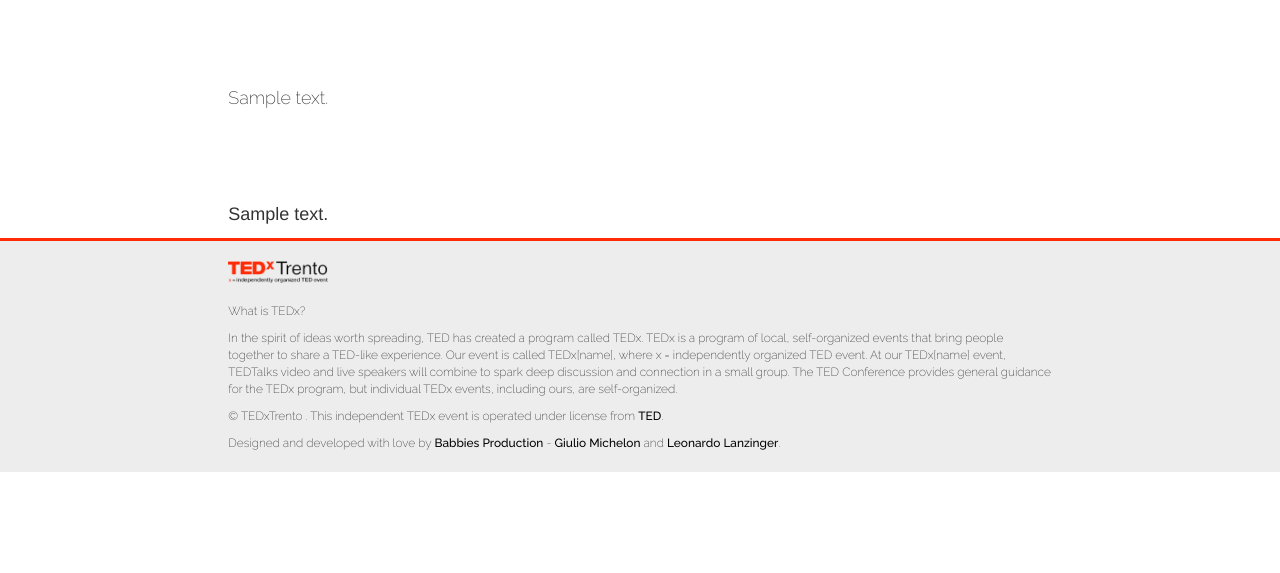
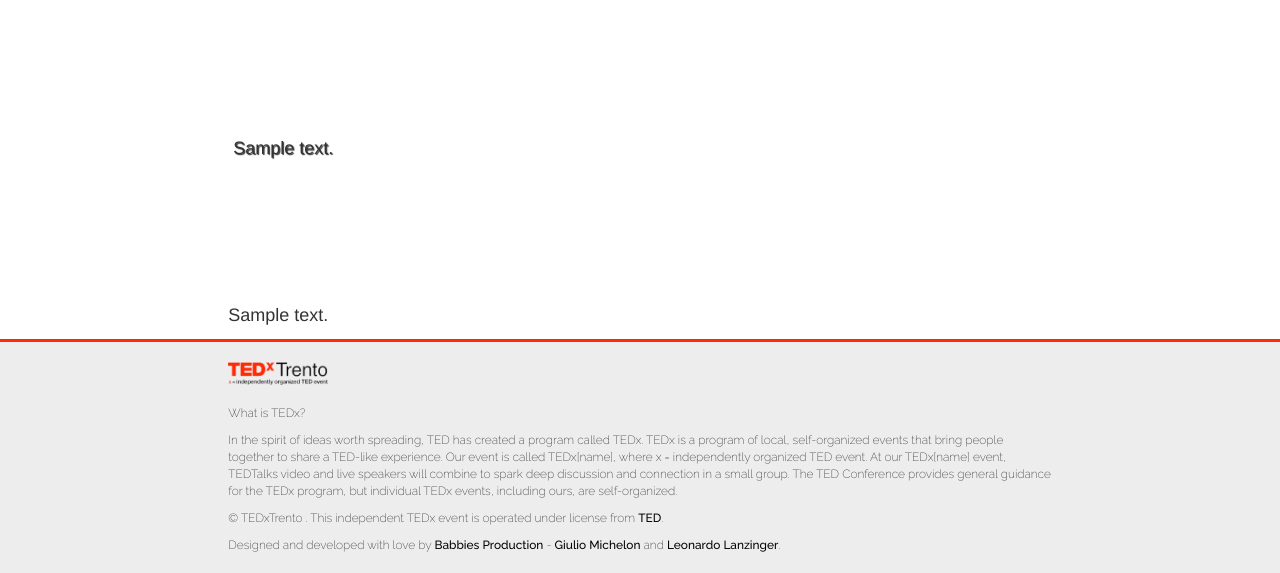
Before and after one commit to Juleship/TEDxTrento, a WordPress theme: template page-templates/page-team.php in a window 1280 px wide. Shown: the part 79-652 px from the top of the page. Run offline with PHP 8.4 and a stand-in for WordPress, Linux system fonts and the light colour scheme; the site name, menu and one post (Sample post) are stand-ins, and other content is empty; some libraries are stand-ins or nearby versions.

Commit message:
Helvetica everywhere

```diff
--- a/css/partners.css
+++ b/css/partners.css
@@ -3,7 +3,6 @@
 	background-position-y: center;
 }
 .partners-intro{
-	padding: 20px 20px 30px 20px;
 	color: white;
 	font-weight: 100;
 	font-size: 18px;
--- a/css/team.css
+++ b/css/team.css
@@ -2,7 +2,6 @@
 	background-image: url('../img/team_panorama.jpg');
 }
 .team-intro{
-	padding: 20px 20px 30px 20px;
 	color: white;
 	font-weight: 100;
 	font-size: 18px;
--- a/index.php
+++ b/index.php
@@ -12,7 +12,7 @@
 	</div>
 
 	<div class="row">
-		<div class="col-sm-10 col-md-8 col-sm-offset-1 col-md-offset-2 text-center buy-tickets">
+		<div id="tickets" class="col-sm-10 col-md-8 col-sm-offset-1 col-md-offset-2 text-center buy-tickets">
 			<p>
 				Prenota i biglietti per l'evento:
 			</p>
--- a/page-templates/page-partners.php
+++ b/page-templates/page-partners.php
@@ -12,7 +12,7 @@
 			<hr />
 		</div>
 		<div class="row partners-background">
-			<div class="col-sm-10 col-md-8 col-sm-offset-1 col-md-offset-2 partners-intro ">
+			<div class="col-sm-10 col-md-8 col-sm-offset-1 col-md-offset-2 partners-intro tia-padded helveticize">
 				<?php
 					query_posts( 'p='.$partnersintro );
 					while (have_posts()) : the_post();
--- a/page-templates/page-team.php
+++ b/page-templates/page-team.php
@@ -13,7 +13,7 @@
 				<hr />
 		</div>
 		<div class="row team-background">
-			<div class="col-sm-10 col-md-8 col-sm-offset-1 col-md-offset-2 team-intro">
+			<div class="col-sm-10 col-md-8 col-sm-offset-1 col-md-offset-2 team-intro tia-padded helveticize">
 				<?php
 					query_posts( 'p='.$teamintro );
 					while (have_posts()) : the_post();
--- a/style.css
+++ b/style.css
@@ -142,3 +142,13 @@ body, html{
 .ticket-form input{
 	margin: 10px;
 }
+.row-404{
+	height: 300px;
+}
+.tia-padded{
+	padding: 50px 20px;
+}
+.tia-padded p{
+	line-height: 1.5;
+	text-shadow: 1px 1px 1px #333;
+}
```
Also changed, not shown: 404.php (+21 -0 lines).
